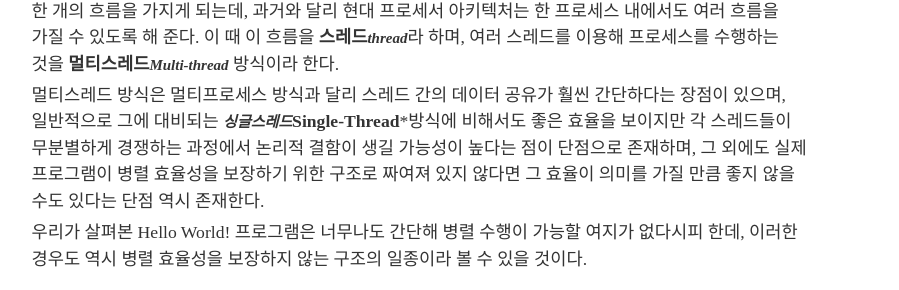
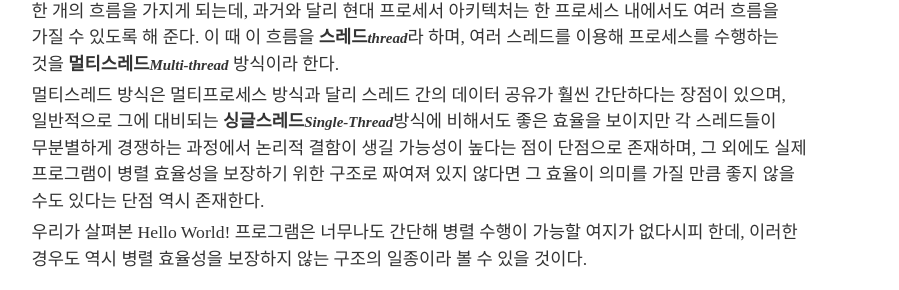
Before and after one commit to Hamsik2rang/Hamsik2rang.github.io, a Jekyll site: the page built from _posts/2022-10-30-Process-when-we-start-'hello-world'-C-program.md, in a window 1280 px wide and 900 px high, scrolled down 2195 px. Shown: the part 271-561 px from the top of the window, without its empty margins (220-1119 px from the left). Built offline with Jekyll 4.4.1, drawn with Linux system fonts in a browser that asks for light colours; nearby versions of some CDN libraries; some web fonts are replaced; comment, search, counter and statistics services are not loaded.

Commit message:
md문법 일부 수정

```diff
--- a/_posts/2022-10-30-Process-when-we-start-'hello-world'-C-program.md
+++ b/_posts/2022-10-30-Process-when-we-start-'hello-world'-C-program.md
@@ -68,7 +68,7 @@ int main() {
 
 직전의 내용을 통해 현대 컴퓨터 시스템은 여러 개의 프로세서를 동시에(실제로는 매우 빠른 시간마다 바꿔 가면서) 수행할 수 있음을 알게 되었다. 그렇다면 개개의 프로세스 입장에선 어떨까? 모든 프로세스는 적어도 한 개의 흐름을 가지게 되는데, 과거와 달리 현대 프로세서 아키텍처는 한 프로세스 내에서도 여러 흐름을 가질 수 있도록 해 준다. 이 때 이 흐름을 **스레드*thread***라 하며, 여러 스레드를 이용해 프로세스를 수행하는 것을 **멀티스레드*Multi-thread*** 방식이라 한다.
 
-멀티스레드 방식은 멀티프로세스 방식과 달리 스레드 간의 데이터 공유가 훨씬 간단하다는 장점이 있으며, 일반적으로 그에 대비되는 ***싱글스레드*Single-Thread***방식에 비해서도 좋은 효율을 보이지만 각 스레드들이 무분별하게 경쟁하는 과정에서 논리적 결함이 생길 가능성이 높다는 점이 단점으로 존재하며, 그 외에도 실제 프로그램이 병렬 효율성을 보장하기 위한 구조로 짜여져 있지 않다면 그 효율이 의미를 가질 만큼 좋지 않을 수도 있다는 단점 역시 존재한다.
+멀티스레드 방식은 멀티프로세스 방식과 달리 스레드 간의 데이터 공유가 훨씬 간단하다는 장점이 있으며, 일반적으로 그에 대비되는 **싱글스레드*Single-Thread***방식에 비해서도 좋은 효율을 보이지만 각 스레드들이 무분별하게 경쟁하는 과정에서 논리적 결함이 생길 가능성이 높다는 점이 단점으로 존재하며, 그 외에도 실제 프로그램이 병렬 효율성을 보장하기 위한 구조로 짜여져 있지 않다면 그 효율이 의미를 가질 만큼 좋지 않을 수도 있다는 단점 역시 존재한다.
 
 우리가 살펴본 Hello World! 프로그램은 너무나도 간단해 병렬 수행이 가능할 여지가 없다시피 한데, 이러한 경우도 역시 병렬 효율성을 보장하지 않는 구조의 일종이라 볼 수 있을 것이다.
 
```
